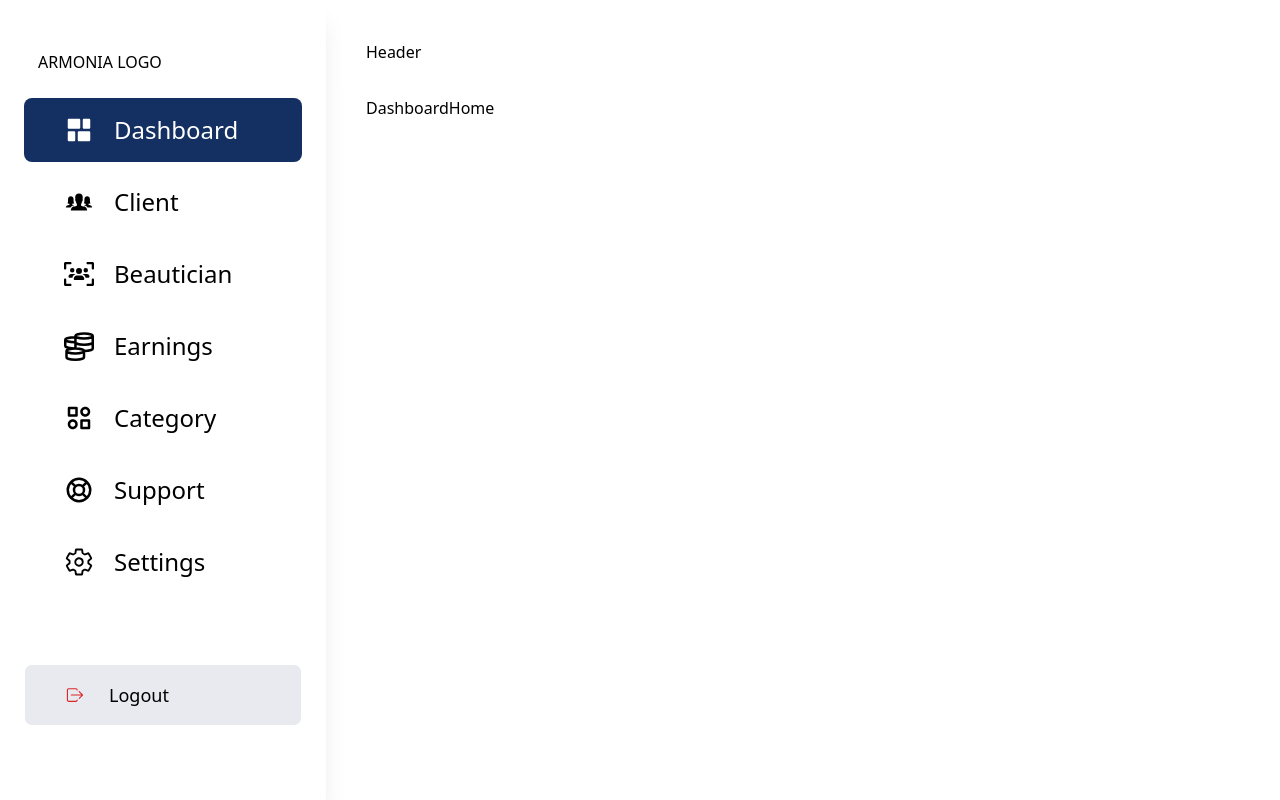
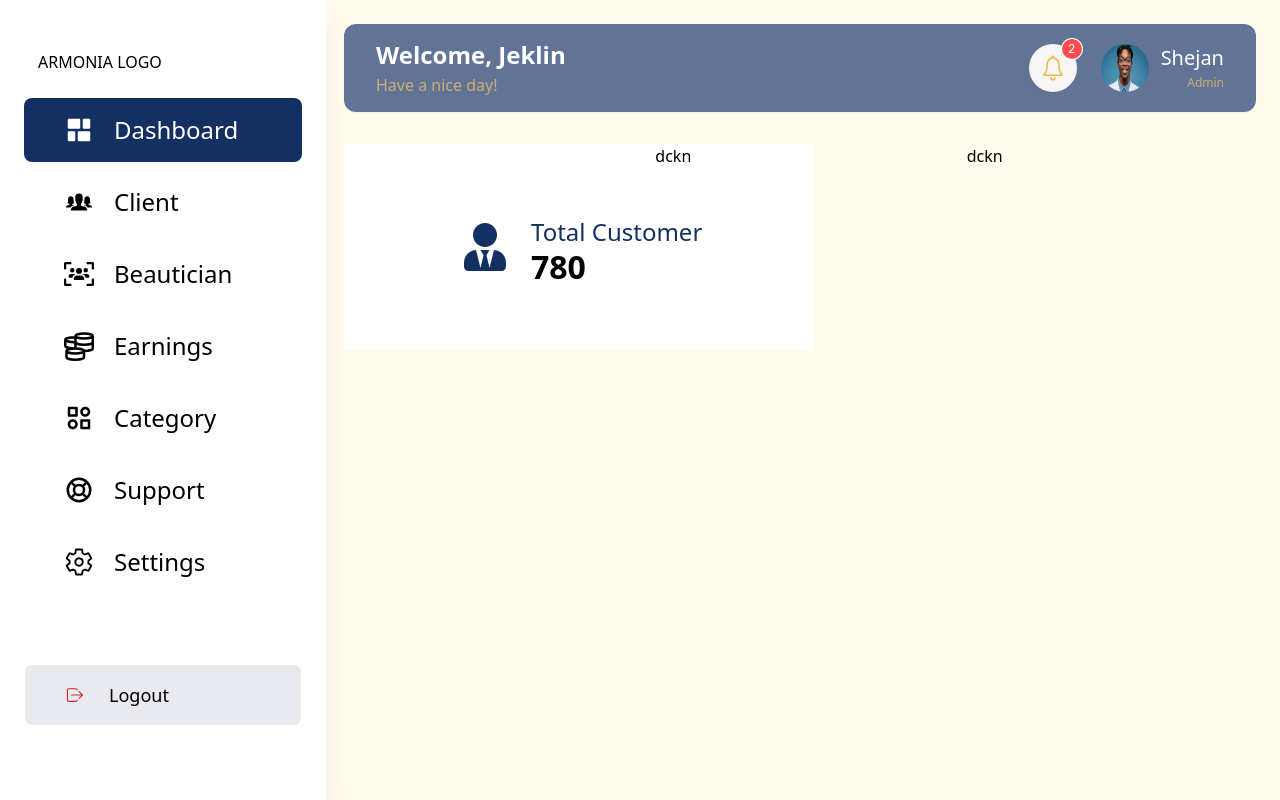
Before and after one commit to shejanNizam/beauty-and-wellness, a React (Vite) app: page / in a window 1280 px wide. Built offline with nearby package versions, Linux system fonts and the light colour scheme.

Commit message:
Header added

```diff
--- a/index.html
+++ b/index.html
@@ -6,7 +6,7 @@
     <meta name="viewport" content="width=device-width, initial-scale=1.0" />
     <title>Beauty and Wellness</title>
   </head>
-  <body class="m-4">
+  <body class="bg-[#FFFBEF]">
     <div id="root"></div>
     <script type="module" src="/src/main.jsx"></script>
   </body>
--- a/package.json
+++ b/package.json
@@ -10,10 +10,14 @@
     "preview": "vite preview"
   },
   "dependencies": {
+    "antd": "^5.22.3",
+    "clsx": "^2.1.1",
     "react": "^18.3.1",
     "react-dom": "^18.3.1",
     "react-icons": "^5.4.0",
-    "react-router-dom": "^7.0.2"
+    "react-loader-spinner": "^6.1.6",
+    "react-router-dom": "^7.0.2",
+    "tailwind-merge": "^2.5.5"
   },
   "devDependencies": {
     "@eslint/js": "^9.15.0",
--- /dev/null
+++ b/src/components/LoaderWraperComp.jsx
@@ -0,0 +1,52 @@
+/* eslint-disable react/prop-types */
+import { Empty } from "antd";
+import { RotatingLines } from "react-loader-spinner";
+import { cn } from "../lib/utils";
+
+const LoaderWraperComp = ({
+  isLoading,
+  isError,
+  className,
+  loader,
+  dataEmpty = false,
+  children,
+}) => {
+  if (isLoading || isError || dataEmpty) {
+    return (
+      <div
+        className={cn(
+          `h-[50vh] w-full flex flex-col justify-center items-center`,
+          className
+        )}
+      >
+        {isLoading ? (
+          <>
+            {loader || (
+              <RotatingLines
+                visible={true}
+                strokeWidth="5"
+                animationDuration="0.75"
+                ariaLabel="rotating-lines-loading"
+                height="60"
+                width="60"
+                color="#222f6b"
+                radius="12.5"
+                wrapperClass="grid-wrapper"
+                wrapperStyle={{}}
+              />
+            )}
+          </>
+        ) : isError ? (
+          <h1 className="text-red-400">Something want wrong!</h1>
+        ) : (
+          <h1 className="text-green-400">
+            {isError ? isError : <Empty image={Empty.PRESENTED_IMAGE_SIMPLE} />}
+          </h1>
+        )}
+      </div>
+    );
+  }
+  return children;
+};
+
+export default LoaderWraperComp;
--- a/src/layouts/Header.jsx
+++ b/src/layouts/Header.jsx
@@ -1,7 +1,64 @@
+import { Badge } from "antd";
+import { IoIosNotificationsOutline } from "react-icons/io";
+import { useNavigate } from "react-router-dom";
+import USER_IMG from "../assets/premium_photo-1683121366070-5ceb7e007a97.jpg";
+
 export default function Header() {
+  const navigate = useNavigate();
+
   return (
     <>
-      <h3>Header</h3>
+      <div className="w-full h-[88px] flex justify-between items-center rounded-xl py-[16px] px-[32px] bg-[#627496] shadow-sm">
+        <div className="text-start space-y-0.5">
+          <p className="text-2xl font-semibold text-white">
+            {"Welcome, Jeklin"}
+          </p>
+          <p className="text-[#CCAD72] text-[16px]">{"Have a nice day!"}</p>
+        </div>
+        <div className="flex gap-x-6">
+          <div
+            onClick={() => navigate("/notifications")}
+            className="relative flex items-center "
+          >
+            <Badge
+              // style={{ backgroundColor: "#26363F" }}
+              // count={data?.data?.totalUnreadNotification || 0}
+              count={2}
+              showZero={true}
+              offset={[-5, 5]}
+            >
+              <IoIosNotificationsOutline
+                style={{ cursor: "pointer" }}
+                className={`text-[#E8BD56] hover:text-[#E8BD56] bg-[#f8f5f5] w-12 h-12 rounded-full p-2 shadow-sm transition-all`}
+              />
+            </Badge>
+          </div>
+          <div
+            onClick={() => navigate("/settings/personal-information")}
+            className="flex items-center gap-3"
+            style={{ cursor: "pointer" }}
+          >
+            <div>
+              <img
+                // src={
+                //   user?.image
+                //     ? import.meta.env.VITE_SERVER_URL + user?.image
+                //     : profileImage
+                // }
+                src={USER_IMG}
+                className="rounded-full h-12 w-12 border-[#CCAD72]"
+              />
+            </div>
+            <div className="space-y-0.5 text-right">
+              <h5 className="text-xl font-medium text-white">
+                {/* {user?.name} */}
+                {"Shejan"}
+              </h5>
+              <p className="text-[12px] text-[#CCAD72]">{"Admin"}</p>
+            </div>
+          </div>
+        </div>
+      </div>
     </>
   );
 }
--- a/src/layouts/Main.jsx
+++ b/src/layouts/Main.jsx
@@ -9,11 +9,11 @@ export default function Main() {
         <div className="">
           <Sidebar />
         </div>
-        <div className="flex-1 pl-[326px]">
-          <div className="sticky top-0 w-full p-[24px] z-10 bg-[#FFFFFF]">
+        <div className="flex-1 pl-80">
+          <div className="sticky top-0 w-full p-6 z-10 ">
             <Header />
           </div>
-          <div className="p-[24px] pt-2">
+          <div className="p-6 pt-2">
             <Outlet />
           </div>
         </div>
--- /dev/null
+++ b/src/lib/utils.js
@@ -0,0 +1,27 @@
+import clsx from "clsx";
+import { twMerge } from "tailwind-merge";
+
+export function cn(...inputs) {
+  return twMerge(clsx(inputs));
+}
+
+export const setToLocalStorage = (key, token) => {
+  if (!key || typeof window === "undefined") {
+    return "";
+  }
+  return localStorage.setItem(key, token);
+};
+
+export const getFromLocalStorage = (key) => {
+  if (!key || typeof window === "undefined") {
+    return "";
+  }
+  return localStorage.getItem(key);
+};
+
+export const removeFromLocalStorage = (key) => {
+  if (!key || typeof window === "undefined") {
+    return "";
+  }
+  return localStorage.removeItem(key);
+};
--- a/src/pages/Main/DashboardHome/DashboardHome.jsx
+++ b/src/pages/Main/DashboardHome/DashboardHome.jsx
@@ -1,7 +1,46 @@
+import { Skeleton } from "antd";
+import { FaUserTie } from "react-icons/fa";
+import LoaderWraperComp from "../../../components/LoaderWraperComp";
+
 export default function DashboardHome() {
+  // const { data, isLoading, isError } = useGetDashboardStatusQuery(undefined);
+
   return (
     <>
-      <h3>DashboardHome</h3>
+      <div className="space-y-[24px]">
+        <LoaderWraperComp
+          // isLoading={isLoading}    --> to do with redux
+          // isError={isError}      --> to do with redux
+          loader={
+            <div className="w-full grid grid-cols-2 gap-7">
+              <Skeleton active className="w-full h-full" />
+              <Skeleton active className="w-full h-full" />
+            </div>
+          }
+          className={"h-[12.02vh]"}
+        >
+          <div className="grid grid-cols-3 gap-x-[22px]">
+            <div className="flex justify-center items-center gap-4 bg-white w-[470px] h-[206px] rounded-sm">
+              <FaUserTie className={`text-primary w-[60px] h-[48px]`} />
+              <div>
+                <p className="text-primary text-[24px] w-[172px] h-[29px]">
+                  Total Customer
+                </p>
+                <p className="text-[32px] w-[54px] h-[38px] font-semibold">
+                  {"780"}
+                </p>
+              </div>
+            </div>
+            <div>
+              <h2>dckn</h2>
+            </div>
+            <div>
+              <h2>dckn</h2>
+            </div>
+          </div>
+        </LoaderWraperComp>
+        {/* <DashboardChart /> */}
+      </div>
     </>
   );
 }
--- /dev/null
+++ b/src/pages/Main/Notifications/Notifications.jsx
@@ -0,0 +1,7 @@
+export default function Notifications() {
+  return (
+    <>
+      <h2> Notifications </h2>
+    </>
+  );
+}
```
Also changed, not shown: src/constants/router.constants.jsx (+6 -1 lines), src/assets/premium_photo-1683121366070-5ceb7e007a97.jpg (added), 1 other file (tests, documents, lock files or other folders).
